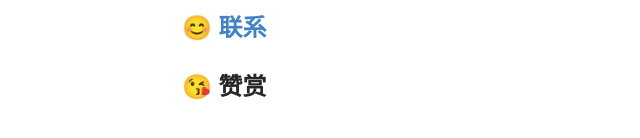
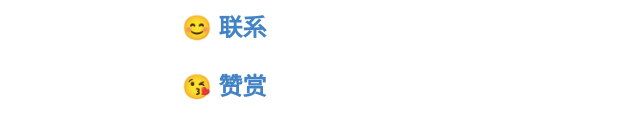
Before and after one commit to byatw/byatw.github.io, a plain HTML site: page index.html in a window 1280 px wide. Shown: the part 250-388 px from the top of the page, 78-718 px from the left. Drawn offline with Linux system fonts and the light colour scheme.

Commit message:
Update index.html

```diff
--- a/index.html
+++ b/index.html
@@ -913,7 +913,7 @@ pre[class*="language-"].line-numbers > code {
 
 <h3 id="toc_4"><a href="wufuyian.github.io/contact.html">😊 联系</a></h3>
 
-<h3 id="toc_5">😘 赞赏</h3>
+<h3 id="toc_5"><a href="https://pp9msv67g2.feishu.cn/file/boxcn6nBCdtlhTqnCkGlmKAvxyb">😘 赞赏</a></h3>
 
 </div></body>
 
```
